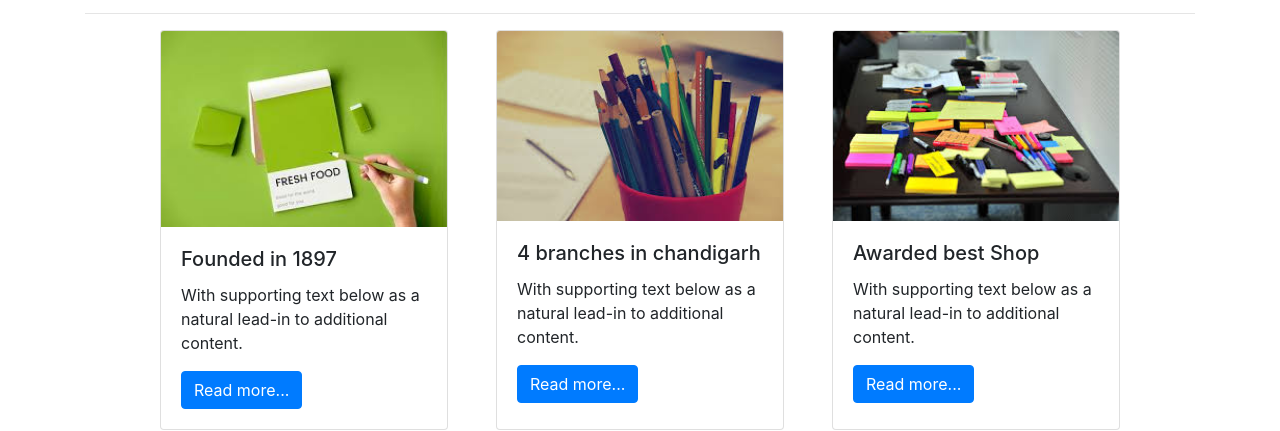
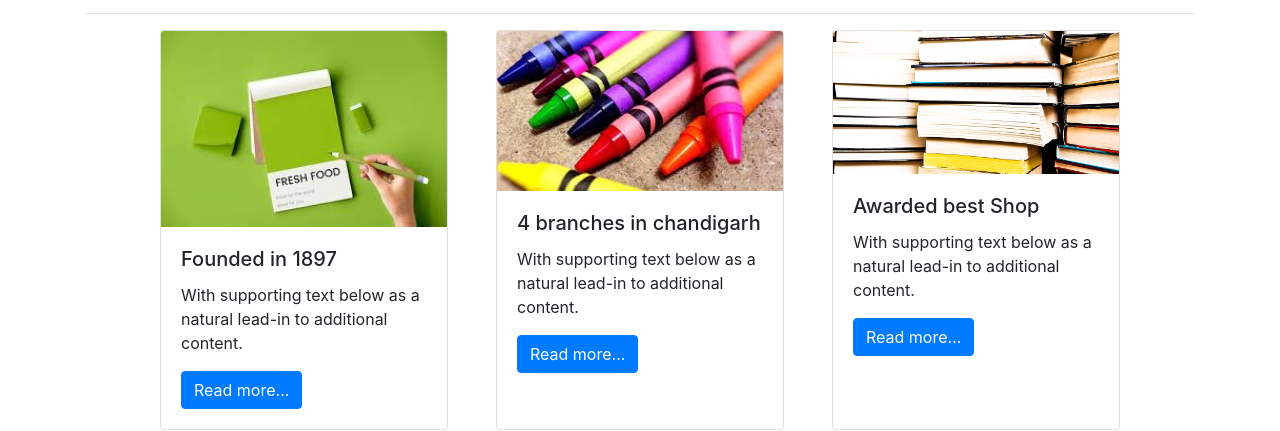
Before and after one commit to vipulgarg1/VipulStationary, a plain HTML site: page about.html in a window 1280 px wide. Shown: the part 173-604 px from the top of the page. Drawn offline with nearby package versions, Linux system fonts and the light colour scheme.

Commit message:
updated images in cards section of about.html

```diff
--- a/about.html
+++ b/about.html
@@ -74,7 +74,7 @@
         </div>
       </div>
       <div class="card mx-4" style="width: 18rem;">
-        <img src="images/Stat2.jpg" class="card-img-top" alt="...">
+        <img src="images/crayons.jpg" class="card-img-top" alt="...">
         <div class="card-body">
           <h5 class="card-title">4 branches in chandigarh</h5>
           <p class="card-text">With supporting text below as a natural lead-in to additional content.</p>
@@ -82,7 +82,7 @@
         </div>
       </div>
       <div class="card mx-4" style="width: 18rem;">
-        <img src="images/Stat3.jpg" class="card-img-top" alt="...">
+        <img src="images/classmates.jpg" class="card-img-top" alt="...">
         <div class="card-body">
           <h5 class="card-title">Awarded best Shop</h5>
           <p class="card-text">With supporting text below as a natural lead-in to additional content.</p>
```
